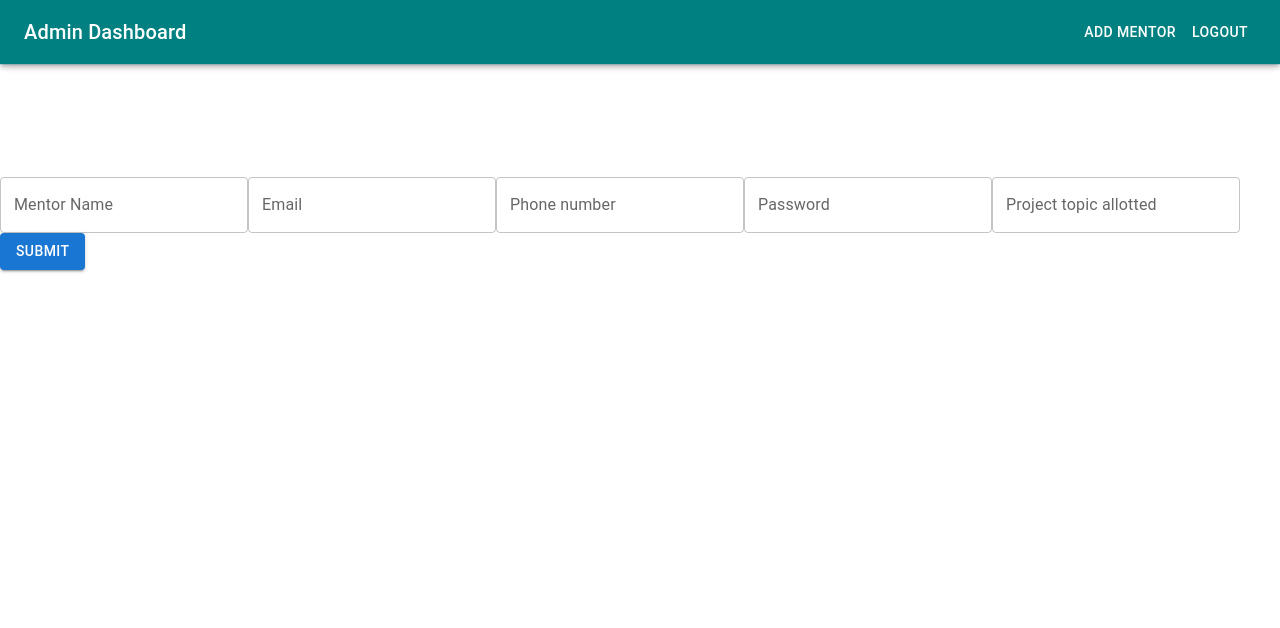
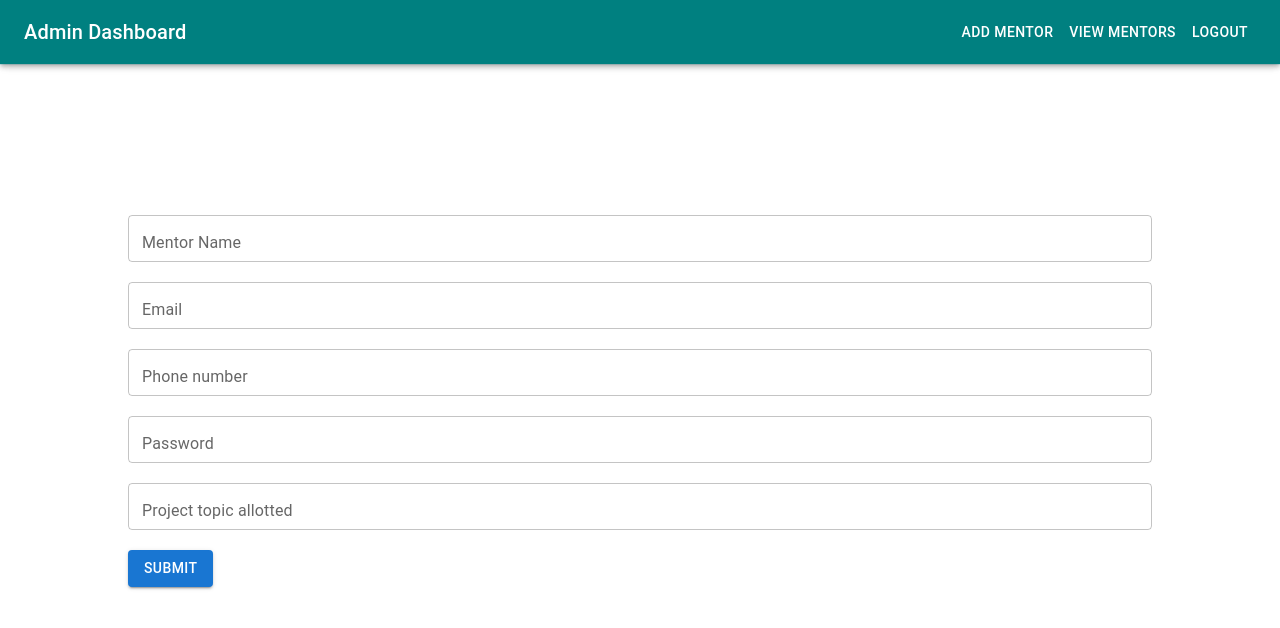
Before and after one commit to Sanjeev-Krishna-S/test1, a React (Create React App) app: page /admin/addmentor in a window 1280 px wide. Shown: the top 628 px of the page. Built offline with nearby package versions, Linux system fonts and the light colour scheme.

Commit message:
AddMentor and ViewMentor list added

```diff
--- a/src/App.jsx
+++ b/src/App.jsx
@@ -5,6 +5,7 @@ import { Route, Routes } from 'react-router-dom';
 import Login from './pages/Login';
 import AdminDashboard from './pages/AdminDashboard'
 import AddMentor from './components/AddMentor';
+import ViewMentors from './components/ViewMentors';
 
 function App() {
   return (
@@ -15,6 +16,7 @@ function App() {
         <Route path='/login' element={<Login/>} />
         <Route path='/admin' element={<AdminDashboard/>} />
         <Route path='/admin/addmentor' element={<AddMentor/>}/>
+        <Route path='/admin/viewmentor' element={<ViewMentors/>}/>
       </Routes>
     </div>
   );
--- /dev/null
+++ b/src/components/AddMentor.css
@@ -0,0 +1,31 @@
+.addmentorform{
+    display: flex;
+    flex-direction: column;
+    justify-content: center;
+    align-items: center;
+    margin: 10%;
+    margin-top: 3%;
+}
+.addmentorform .form-field {
+    margin-bottom: 20px;
+    width: 100%;
+}
+.custom-textfield .MuiInputBase-root {
+    color: #f50057; /* Change the color of the text */
+  }
+
+  .custom-textfield .MuiFormLabel-root.Mui-focused {
+    color: #00d8f5; /* Change the color of the label when the TextField is focused */
+  }
+
+  .custom-textfield .MuiOutlinedInput-root.Mui-focused .MuiOutlinedInput-notchedOutline {
+    border-color: #f50057; /* Change the color of the border when the TextField is focused */
+  }
+
+  .custom-textfield .MuiOutlinedInput-input {
+    padding: 12px; /* Increase the padding inside the TextField */
+  }
+
+  .custom-textfield .MuiFormHelperText-root {
+    color: #f50057; /* Change the color of the helper text */
+  }
--- a/src/components/AddMentor.jsx
+++ b/src/components/AddMentor.jsx
@@ -1,20 +1,33 @@
 import React from 'react'
 import { TextField, Button  } from '@mui/material';
 import AdminNavbar from './AdminNavbar';
+import './AddMentor.css'
 
 const AddMentor = () => {
   return (
     <div>
         <AdminNavbar/>
-         <form noValidate autoComplete="off">
-            <TextField id="name" label="Mentor Name" variant="outlined" />
-            <TextField id="email" label="Email" variant="outlined" />
-            <TextField id="phone" label="Phone number" variant="outlined" />
-            <TextField id="password" label="Password" type="password" variant="outlined" />
-            <TextField id="project" label="Project topic allotted" variant="outlined" />
-            <Button variant="contained" color="primary" type="submit">
-                Submit
-            </Button>
+         <form className='addmentorform' noValidate autoComplete="off">
+            <div className="form-field">
+                <TextField id="name" label="Mentor Name" variant="outlined" fullWidth className="custom-textfield"/>
+            </div>
+            <div className="form-field">
+                <TextField id="email" label="Email" variant="outlined" fullWidth className="custom-textfield"/>
+            </div>
+            <div className="form-field">
+                <TextField id="phone" label="Phone number" variant="outlined" fullWidth className="custom-textfield"/>
+            </div>
+            <div className="form-field">
+                <TextField id="password" label="Password" type="password" variant="outlined" fullWidth className="custom-textfield"/>
+            </div>
+            <div className="form-field">
+                <TextField id="project" label="Project topic allotted" variant="outlined" fullWidth className="custom-textfield"/>
+            </div>
+            <div className="form-field">
+                <Button variant="contained" color="primary" type="submit">
+                    Submit
+                </Button>
+            </div>
         </form>
     </div>
   )
--- a/src/components/AdminNavbar.jsx
+++ b/src/components/AdminNavbar.jsx
@@ -5,10 +5,6 @@ import CssBaseline from '@mui/material/CssBaseline';
 import Divider from '@mui/material/Divider';
 import Drawer from '@mui/material/Drawer';
 import IconButton from '@mui/material/IconButton';
-import List from '@mui/material/List';
-import ListItem from '@mui/material/ListItem';
-import ListItemButton from '@mui/material/ListItemButton';
-import ListItemText from '@mui/material/ListItemText';
 import MenuIcon from '@mui/icons-material/Menu';
 import Toolbar from '@mui/material/Toolbar';
 import Typography from '@mui/material/Typography';
@@ -58,6 +54,9 @@ const AdminNavbar = () => {
               <Button component={Link} to="/admin/addmentor" sx={{ color: '#fff' }}>
                 Add Mentor
               </Button>
+              <Button component={Link} to="/admin/viewmentor" sx={{ color: '#fff' }}>
+                View Mentors
+              </Button>
               <Button component={Link} to="/login" sx={{ color: '#fff' }}>
                 Logout
               </Button>
--- /dev/null
+++ b/src/components/ViewMentors.css
@@ -0,0 +1,11 @@
+.mentor-container {
+    display: flex;
+    justify-content: start;
+}
+
+.mentorlist{
+    margin: 10%;
+    margin-bottom: 5%;
+    margin-top: 2%;
+    border: none;
+}
--- /dev/null
+++ b/src/components/ViewMentors.jsx
@@ -0,0 +1,58 @@
+import React from 'react';
+import { Button , Grid } from '@mui/material';
+import AdminNavbar from './AdminNavbar';
+import './ViewMentors.css'
+
+const ViewMentors = ({ handleUpdate, handleDelete }) => {
+   const  mentors = [
+    {
+        id:1,
+        name:"John",
+        email:"john@gmail.com",
+        phone:965432123
+    },
+    {
+        id:2,
+        name:"Leonard",
+        email:"leonard@gmail.com",
+        phone:965564121
+    },
+    {
+        "id": 3,
+        "name": "Bob",
+        "email": "bob@gmail.com",
+        "phone": 965432125
+    },
+    {
+        "id": 4,
+        "name": "Alice",
+        "email": "alice@gmail.com",
+        "phone": 965432126
+    }
+
+   ]
+  return (
+    <div>
+        <AdminNavbar/>
+        <Grid container className='mentor-container'>
+            {mentors.map((mentor) => (
+                <Grid item xs={12} sm={12} md={6} lg={4} key={mentor.id}>
+                    <div className='mentorlist'>
+                        <h2>{mentor.name}</h2>
+                        <p>{mentor.email}</p>
+                        <p>{mentor.phone}</p>
+                        <Button variant="contained" color="primary" onClick={() => handleUpdate(mentor.id)}>
+                            Update
+                        </Button>
+                        <Button variant="contained" color="secondary" onClick={() => handleDelete(mentor.id)} style={{marginLeft: '10px'}}>
+                            Delete
+                        </Button>
+                    </div>
+                </Grid>
+            ))}
+        </Grid>
+    </div>
+  );
+};
+
+export default ViewMentors;
```
Also changed, not shown: src/components/About.jsx (renamed from src/components/About.js), src/components/Contact.jsx (renamed from src/components/Contact.js).
